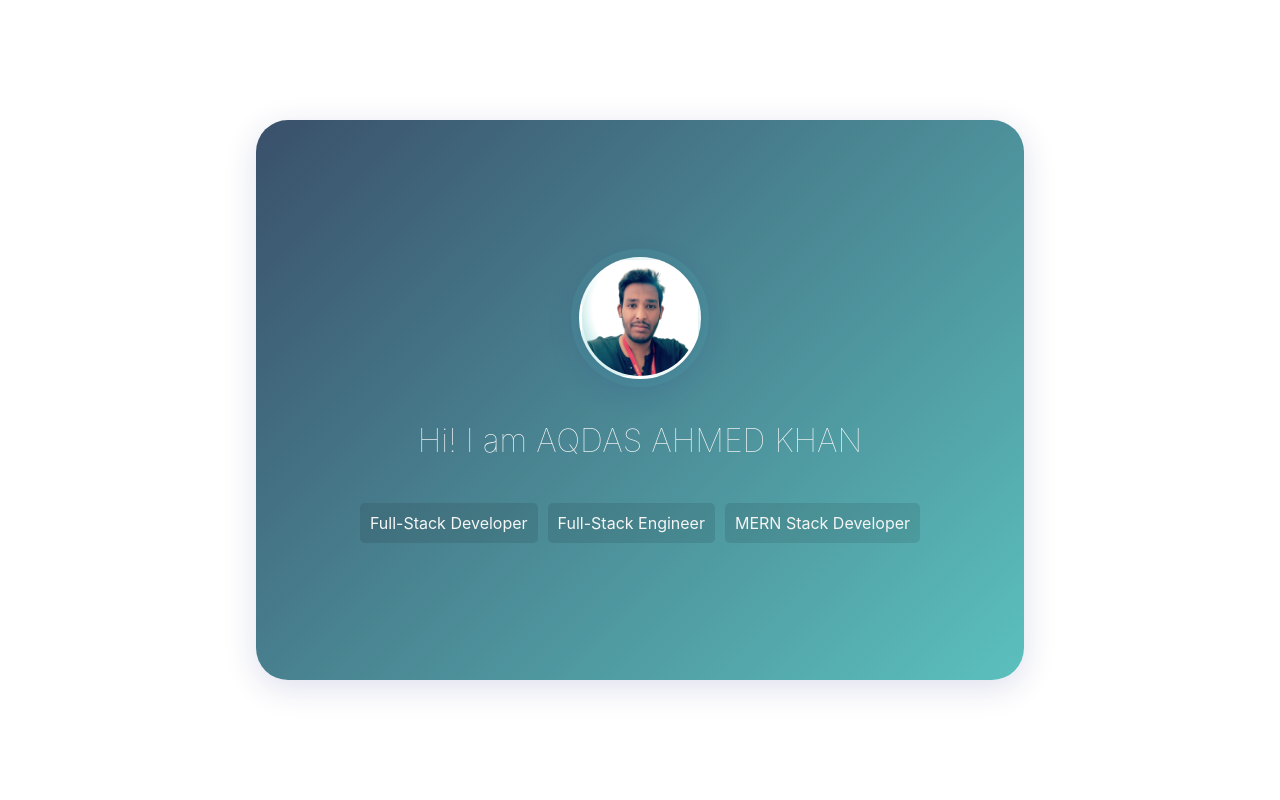
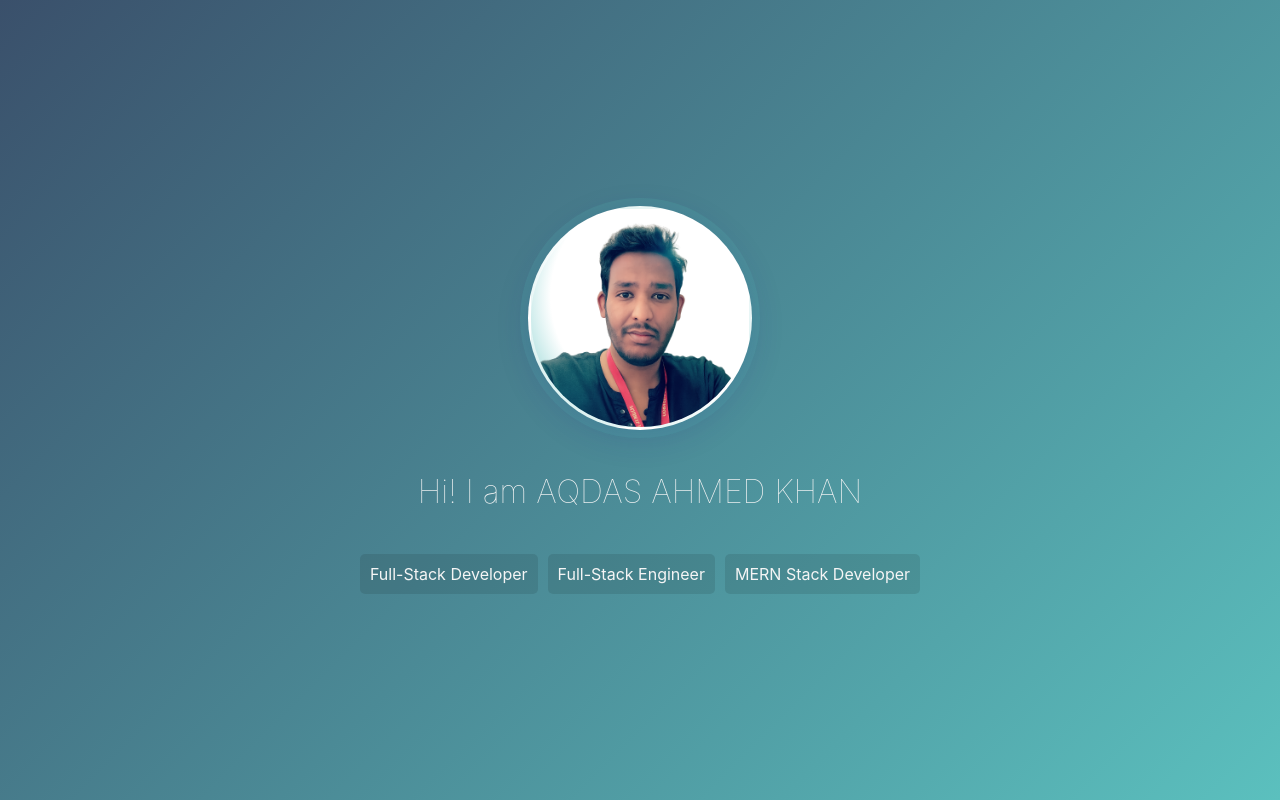
Before and after one commit to AqdasAhmed/aqdasahmed.github.io, a React (Create React App) app: page / in a window 1280 px wide. Shown: the top 800 px of the page. Built offline with nearby package versions, Linux system fonts and the light colour scheme.

Commit message:
Fixed Contact Form Styling and Functionality

```diff
--- a/src/App.js
+++ b/src/App.js
@@ -5,6 +5,7 @@ import Projects from './Components/Projects';
 import CardFlip from './Components/CardFlip';
 import Certificate from './Components/Certificates'
 import Navbar from './Components/Navbar';
+import Contact from './Components/Contact';
 
 function App() {
   return (
@@ -16,6 +17,7 @@ function App() {
         <div className='section'><Skills /></div>
         <div className='section'><Projects /></div>
         <div className="section"><Certificate /></div>
+        <div className='section'><Contact /></div>
       </div>
     </div>
   );
--- a/src/Components/CardFlip.jsx
+++ b/src/Components/CardFlip.jsx
@@ -18,7 +18,6 @@ const CardFlip = () => {
                     <Home onPicClick={handleFlip} />
                 </div>
                 <div className="flip-card-back">
-                    <Contact onUnflip={handleUnflip} />
                 </div>
             </div>
         </div>
--- a/src/Components/Contact.css
+++ b/src/Components/Contact.css
@@ -1,329 +1,170 @@
+/* Contact.refactor.css — clean stylesheet matching About sizing/positioning */
 .contact {
-  top: 2vh;
-  left: 2vw;
-  border-radius: 32px;
-  height: 90vh;
-  width: 25vw;
-  position: fixed;
-/* Small phones and touch devices */
-@media (max-width: 420px), (hover: none) and (pointer: coarse) {
-  .contact {
-    width: 94vw;
-    left: 3vw;
-    top: 10vh;
-    padding: 12px;
-  }
-
-  #emailForm input,
-  #emailForm button,
-  #emailForm textarea {
-    width: 100%;
-    padding: 10px;
-    font-size: 0.95rem;
-  }
-
-  .contact-close {
-    top: 8px;
-    right: 8px;
-    font-size: 1.1rem;
-  }
-}
-  box-shadow: 0 12px 48px 0 rgba(31, 38, 135, 0.18);
-  background: whitesmoke;
-  transition: all 0.7s;
-  padding: 20px;
-  border: 4px solid transparent;
-  background-clip: padding-box;
-  display: flex;
-  flex-direction: column;
-  align-items: center;
-}
-
-.contact.gradient-border {
-  border: 2px solid transparent;
-  border-radius: 32px;
-  background-image: linear-gradient(whitesmoke, whitesmoke),
-    linear-gradient(135deg, #3a506b 0%, #5bc0be 100%);
-  background-origin: padding-box, border-box;
-  background-clip: padding-box, border-box;
+  margin: auto;
+  padding: 40px 20px;
+  font-family: "Segoe UI", sans-serif;
+  color: #333;
+  line-height: 1.6;
+  width: 92%;
+  max-width: 980px;
+  border-radius: 14px;
+  transition: all 0.28s ease;
+  display: block;
 }
 
 .contact .gradient-text {
+  color: transparent;
   background: linear-gradient(135deg, #3a506b 0%, #5bc0be 100%);
   -webkit-background-clip: text;
-  -webkit-text-fill-color: transparent;
   background-clip: text;
-  color: transparent;
 }
 
 .contact #myProfiles {
   display: flex;
   flex-wrap: wrap;
-  width: 90%;
-  height: 15%;
+  gap: 10px;
+  width: 100%;
   justify-content: center;
   align-items: center;
-  border-top: solid 0.1px #3a506b;
+  padding-top: 12px;
+  border-top: 2px solid rgba(44, 60, 80, 0.18);
+  margin-top: 16px;
+}
+
+.contact #myProfiles a {
+  color: #3a506b;
+  font-size: 2rem;
+  transition: color 0.3s ease;
+}
+
+.contact #myProfiles a:hover {
+  color: #5bc0be;
 }
 
 .contact #myProfiles span {
-  font-size: 2rem;
-  margin: 0 10px;
+  font-size: 1rem;
+  margin: 4px 8px;
 }
 
-.contact #myProfiles span a {
+.contact #emailForm {
+  display: flex;
+  flex-direction: column;
+  gap: 12px;
+  width: 100%;
   color: #3a506b;
 }
-
-#emailForm {
-  display: flex;
-  flex-direction: column;
-  width: 90%;
-  height: 50%;
-  color: #3a506b;
+.contact #emailForm input,
+.contact #emailForm textarea,
+.contact #emailForm button {
+  width: 100%;
+  padding: 12px 14px;
+  margin-top: 6px;
+  border-radius: 6px;
+  border: 1px solid rgba(41, 149, 147, 0.5);
+  background: #fff;
+  font-size: 0.95rem;
 }
-
-#emailForm input,
-#emailForm button {
-  width: 90%;
-  padding: 2.5vh;
-  margin: 2vh 0;
-  border-radius: 5px;
-  border: solid 0.1px #5bc0be;
-  float: left;
-  font-size: medium;
+.contact #emailForm textarea {
+  min-height: 60px;
+  resize: vertical;
 }
-
-#emailForm textarea {
-  width: 92%;
-  padding: 2vh;
-  margin: 2vh 0;
-  border-radius: 5px;
-  border: solid 0.1px #5bc0be;
-  float: left;
-  resize: none;
-  font-size: large;
+.contact #emailForm input:focus,
+.contact #emailForm textarea:focus {
+  outline: none;
+  box-shadow: 0 6px 18px rgba(58, 175, 169, 0.08);
+  border-color: #3a506b;
 }
-
-#emailForm input:focus,
-#emailForm textarea:focus {
-  border-color: #3a506b;
-  outline: none;
-  box-shadow: 0 0 6px rgba(59, 129, 246, 0.2);
-}
-
-#emailForm button {
-  display: flex;
-  background: transparent;
-  font-weight: bold;
-  cursor: pointer;
-  width: 40%;
-  background: linear-gradient(135deg, #3a506b 0%, rgb(91, 192, 190) 100%);
-  color: whitesmoke;
-  float: left;
-  transition: all 0.3s ease-in-out;
+.contact #emailForm button {
+  background: linear-gradient(135deg, #3a506b 0%, #5bc0be 100%);
+  color: #fff;
+  border: none;
+  font-weight: 600;
+  display: inline-flex;
   justify-content: center;
   align-items: center;
-}
-
-#emailForm button:hover {
-  transform: translateY(-3px); /* subtle lift effect */
-  box-shadow: 0 8px 20px rgba(91, 192, 190, 0.35); /* smoother shadow */
+  width: 30%;
 }
 
 #formModal {
-  background: whitesmoke;
-  z-index: 30;
+  z-index: 60;
   position: fixed;
-  justify-self: center;
-  align-self: center;
+  inset: 0;
+  display: flex;
+  align-items: center;
+  justify-content: center;
+  padding: 20px;
 }
 
 .contact #contact-me {
-  display: none;
-  justify-content: center;
-  align-items: center;
-  position: absolute;
-  top: -10px;
-  left: 10px;
-  padding: 5px;
-  font-size: 1.2rem;
+  display: inline-block;
+  padding: 6px 8px;
+  font-size: 0.95rem;
   color: #3a506b;
-  border-radius: 5px;
+  border-radius: 6px;
   text-decoration: none;
-  transition: all 0.3s ease;
-  cursor: pointer;
-}
-
-.contact:hover #contact-me {
-  display: inline;
 }
 
 @media (max-width: 1440px) {
-  #emailForm input,
-  #emailForm button {
+  .contact {
     width: 92%;
-    padding: 1.5vh;
-    margin: 1vh 0;
-    font-size: medium;
-  }
-
-  #emailForm textarea {
-    width: 92%;
-    padding: 1.5vh;
-    margin: 1vh 0;
-  }
-
-  #emailForm button {
-    width: 30%;
   }
 }
-
 @media (max-width: 1024px) {
-  #emailForm input,
-  #emailForm button {
-    width: 92%;
-    padding: 1.5vh;
-    margin: 1vh 0;
-    font-size: small;
+  .contact {
+    padding: 28px 16px;
   }
-
-  #emailForm textarea {
-    width: 92%;
-    padding: 1.5vh;
-    margin: 1vh 0;
-    font-size: medium;
+  .contact #emailForm input,
+  .contact #emailForm textarea {
+    font-size: 0.75rem;
+    padding: 10px 12px;
   }
-
-  #emailForm button {
-    width: 35%;
-    font-size: 0.8rem;
+  .contact #emailForm button {
+    width: 20%;
+    font-size: 0.75rem;
+    padding: 10px 12px;
   }
-
-  .contact p {
-    font-size: 0.9rem;
-  }
-
-  .contact #myProfiles span {
-    font-size: 1.3rem;
-    margin: 0 10px;
+  .contact #myProfiles a {
+    font-size: 1.5rem;
   }
 }
 
 @media (max-width: 768px) and (min-width: 426px) {
   .contact {
-    padding: 15px;
-    width: 91.7vw;
-  }
-
-  .contact .gradient-text {
-    font-size: 1.2rem;
-  }
-
-  #emailForm {
-    width: 95%;
-    flex-direction: row;
-    justify-content: center;
-  }
-
-  #emailForm input,
-  #emailForm button {
-    width: 45.2%;
-    padding: 1.8vh;
-    margin: 1vh 2vh 1vh 0vh;
-    font-size: 0.85rem;
-  }
-
-  #emailForm textarea {
-    width: 95%;
-    padding: 1.8vh;
-    margin: 2vh 0;
-    font-size: 0.85rem;
-  }
-
-  #emailForm button {
-    width: 20%;
-    font-size: 0.75rem;
-    padding: 1.5vh;
-  }
-
-  .contact p {
-    font-size: 0.85rem;
-  }
-
-  .contact #myProfiles {
+    padding: 22px 14px;
     width: 95%;
   }
-
-  .contact #myProfiles span {
-    font-size: 1.5rem;
-    margin: 0 8px;
-  }
-
-  .contact #contact-me {
-    font-size: 1.2rem;
-    top: -5px;
-    left: 15px;
-    display: inline;
+  .contact #emailForm input,
+  .contact #emailForm textarea {
+    padding: 10px 12px;
   }
 }
-
 @media (max-width: 426px) {
   .contact {
-    top: 8vh;
-    left: 5vw;
-    height: 80vh;
-    width: 85vw;
-    padding: 10px;
+    padding: 18px 12px;
+    width: 98%;
+    border-radius: 12px;
   }
-
-  .contact .gradient-text {
-    font-size: 1rem;
-  }
-
-  #emailForm {
-    width: 98%;
-    height: 55%;
-    flex-direction: column;
-    justify-content: center;
-  }
-
-  #emailForm input,
-  #emailForm button {
-    width: 92%;
-    padding: 1.5vh;
-    margin: 1vh 0;
-    font-size: 0.75rem;
-  }
-
-  #emailForm textarea {
-    width: 92%;
-    padding: 1.5vh;
-    margin: 1vh 0;
-    font-size: 0.75rem;
-  }
-
-  #emailForm button {
-    width: 40%;
-    font-size: 0.7rem;
-    padding: 1.5vh;
-  }
-
-  .contact p {
-    font-size: 0.8rem;
-  }
-
-  .contact #myProfiles {
-    width: 98%;
-    height: auto;
-  }
-
-  .contact #myProfiles span {
-    font-size: 1.2rem;
-    margin: 0 6px;
-  }
-
-  .contact #contact-me {
-    display: inline;
+  .contact #emailForm textarea {
+    min-height: 100px;
   }
 }
+@media (max-width: 420px), (hover: none) and (pointer: coarse) {
+  .contact {
+    padding: 12px 10px;
+    width: 90%;
+    border-radius: 10px;
+  }
+  .contact #emailForm input,
+  .contact #emailForm textarea,
+  .contact #emailForm button {
+    padding: 10px 12px;
+    font-size: 0.75rem;
+    width: 90%;
+  }
+  .contact #emailForm textarea {
+    min-height: 80px;
+  }
+  .contact #emailForm button {
+    width: 97.4%;
+  }
+}
--- a/src/Components/Contact.jsx
+++ b/src/Components/Contact.jsx
@@ -40,24 +40,15 @@ const Contact = ({ onUnflip }) => {
   ]
 
   return (
-    <div className='contact gradient-border' id='container'>
-      <h1 className='gradient-text'>Contact Me</h1>
+    <div className='contact' id='container'>
+      <h2 className='gradient-text'>Contact Me</h2>
       <ContactForm />
 
       <div id='myProfiles' style={{ flexDirection: 'row', marginTop: '20px' }}>
-        <p style={{ width: '100%', color: '#3a506b' }}>Socialize with me</p>
         {contact_list.map((obj) => (
           <span><a href={obj.link} target='_blank' title={obj.name}>{obj.icon}</a></span>
         ))}
       </div>
-
-      <p
-        onClick={onUnflip}
-        id='contact-me'
-        >
-        <HiMiniArrowPathRoundedSquare style={{ transform: 'rotateY(180deg)' }} />
-      </p>
-
     </div>
   );
 };
--- a/src/Components/ContactForm.jsx
+++ b/src/Components/ContactForm.jsx
@@ -68,7 +68,7 @@ const ContactForm = () => {
                     value={formData.message}
                     onChange={handleChange}
                     placeholder="Message"
-                    rows='5'
+                    rows='2'
                     required
                 />
                 <button
--- a/src/Components/Home.css
+++ b/src/Components/Home.css
@@ -3,17 +3,17 @@
   flex-direction: column;
   justify-content: center;
   align-items: center;
-  height: 70vh;
-  width: 60vw;
-  top: 15vh;
-  left: 20vw;
-  border-radius: 32px;
+  height: 100vh;
+  width: 100vw;
+  top: 0vh;
+  left: 0vw;
+  /* border-radius: 32px; */
   /* background: linear-gradient(135deg, #a1c4fd 0%, #c2e9fb 100%); */
   /* background: linear-gradient(135deg, #232946 0%, #1a223f 100%); */
   background: linear-gradient(135deg, #3a506b 0%, #5bc0be 100%);
   flex-wrap: wrap;
   box-shadow: 0 8px 32px 0 rgba(31, 38, 135, 0.15);
-  transition: all 0.7s;
+  transition: all 0.7s ease-in-out;
   color: whitesmoke;
   position: relative;
   z-index: 6;
@@ -25,7 +25,6 @@
 
 .home #myPic {
   border-radius: 50%;
-  /* border-radius: 18px; */
   /* box-shadow: 0 4px 24px rgba(0, 0, 0, 0.13);
   background: radial-gradient(circle at 60% 40%, #e0e7ef 60%, #5bc0be 100%); */
   background: radial-gradient(
@@ -37,10 +36,12 @@
   box-shadow: 0 8px 32px 0 rgba(31, 38, 135, 0.18),
     0 0 0 8px rgba(91, 192, 190, 0.15);
   border: 3px solid rgba(255, 255, 255, 0.5);
-  width: 12vw;
-  height: 12vw;
   object-fit: cover;
-  transition: all 0.7s;
+  transition: all 0.7s ease-in-out;
+  height: 17vw;
+  width: 17vw;
+  top: 35%;
+  z-index: -1;
 }
 
 .home #myNameTitles {
@@ -98,36 +99,38 @@
 }
 
 .home.scrolled {
-  top: -2vh;
-  left: -2vw;
+  top: 4vh;
+  left: 1vw;
   border-radius: 32px;
-  height: 90vh;
-  width: 25vw;
+  height: 80vh;
+  width: 20vw;
   position: fixed;
-  box-shadow: 0 12px 48px 0 rgba(31, 38, 135, 0.18);
+  box-shadow: 0 20px 60px rgba(31, 38, 135, 0.55),
+              0 9px 30px rgba(91, 192, 190, 0.35),
+              0 0 30px rgba(91, 192, 190, 0.3);
   background: linear-gradient(135deg, #3a506b 0%, #5bc0be 100%);
   transition: all 0.7s;
   padding: 20px;
 }
 
 .home.scrolled #myPic {
-  width: 10vw;
-  height: 10vw;
+  width: 7vw;
+  height: 7vw;
 }
 
-.home.scrolled #myName {
-  font-size: 1.8rem;
+.home.scrolled #myNameTitles #myName {
+  font-size: 1rem;
   letter-spacing: 1.5px;
   transition: color 0.4s;
 }
 
-.home.scrolled #myTitles {
+.home.scrolled #myNameTitles #myTitles {
   flex-direction: row;
-  font-size: 0.8rem;
   flex-wrap: wrap;
 }
 
-.home.scrolled #myTitles #myTitle {
+.home.scrolled #myNameTitles #myTitles #myTitle {
+  font-size: 0.6rem;
   margin: 5px;
 }
 
@@ -145,7 +148,7 @@
   align-items: center;
   position: absolute;
   top: 10px;
-  right: 10px;
+  left: 10px;
   padding: 5px;
   font-size: 1.2rem;
   color: whitesmoke;
@@ -160,11 +163,6 @@
 }
 
 @media (max-width: 1440px) {
-  .home #myPic {
-    width: 9vw;
-    height: 9vw;
-  }
-
   .home #myName {
     font-size: 2rem;
   }
@@ -202,11 +200,11 @@
     font-size: 0.7rem;
   }
 
-  .home.scrolled #myName {
-    font-size: 1rem;
+  .home.scrolled #myNameTitles #myName {
+    font-size: 0.79rem;
   }
 
-  .home.scrolled #myTitles {
+  .home.scrolled #myNameTitles #myTitles #myTitle {
     font-size: 0.5rem;
   }
 
@@ -251,7 +249,7 @@
   .home.scrolled #myPic {
     width: 5vw;
     height: 5vw;
-    margin: 5px 25px 5px 5px ;
+    margin: 5px 25px 5px 5px;
     padding: 0;
   }
 
@@ -317,10 +315,11 @@
   }
 
   .home.scrolled {
-    width: 80vw;
+    width: 85vw;
     height: auto;
     padding: 5px;
-    top: 3vh;
+    left: -2vh;
+    top: 0vh;
     flex-direction: row;
     border-radius: 35px;
     flex-wrap: wrap;
@@ -341,7 +340,6 @@
     padding: 0.5vh;
     text-align: center;
     transition: all 0.7s;
-
   }
 
   .home.scrolled #myTitles #myTitle {
--- a/src/Components/Navbar.css
+++ b/src/Components/Navbar.css
@@ -27,6 +27,7 @@
   cursor: pointer;
   z-index: 1100;
 }
+
 .nav-btn span {
   display: block;
   background: #5bc0be;
@@ -34,15 +35,19 @@
   border-radius: 2px;
   transition: all 0.28s ease;
 }
+
 .nav-btn span:nth-child(1) {
   width: 100%;
 }
+
 .nav-btn span:nth-child(2) {
   width: 75%;
 }
+
 .nav-btn span:nth-child(3) {
   width: 55%;
 }
+
 .nav-btn:hover span {
   background: #3a506b;
 }
@@ -55,10 +60,12 @@
 .nav-btn.open span:nth-child(1) {
   transform: rotate(45deg) translateX(17px);
 }
+
 .nav-btn.open span:nth-child(2) {
   opacity: 0;
   transform: scaleX(0);
 }
+
 .nav-btn.open span:nth-child(3) {
   transform: rotate(-45deg) translateX(16px);
   width: 100%;
@@ -72,9 +79,12 @@
   margin: 0 10px;
   padding: 0;
 }
+
 .navbar-links li a {
-  color: #3a506b;
-  background: #fff;
+  /* color: #3a506b;
+  background: #fff; */
+  color: whitesmoke;
+  background: transparent;
   text-decoration: none;
   font-size: 1.1rem;
   font-weight: 500;
@@ -82,19 +92,44 @@
   border-radius: 20px;
   transition: transform 0.22s ease, box-shadow 0.22s ease, color 0.22s ease,
     background 0.22s ease;
-  box-shadow: 0 6px 18px rgba(0, 0, 0, 0.08); /* subtle floating */
+  /* box-shadow: 0 6px 18px rgba(0, 0, 0, 0.08); */
   display: block;
   cursor: pointer;
 }
+
 .navbar-links li a:hover,
 .navbar-links li a.active {
+  /* background: linear-gradient(135deg, #3a506b 0%, #5bc0be 100%);
+  color: #fff; */
+  background: whitesmoke;
+  color: #3a506b;
+  transform: translateY(-3px);
+  box-shadow: 0 18px 34px rgba(0, 0, 0, 0.18); /* stronger floating on hover/active */
+}
+
+.navbar.visible .navbar-links li a {
+  background: white;
+  color: #3a506b;
+  box-shadow: 0 6px 18px rgba(0, 0, 0, 0.08);
+}
+
+.navbar.visible .navbar-links li a:hover,
+.navbar.visible .navbar-links li a.active {
   background: linear-gradient(135deg, #3a506b 0%, #5bc0be 100%);
   color: #fff;
   transform: translateY(-3px);
   box-shadow: 0 18px 34px rgba(0, 0, 0, 0.18); /* stronger floating on hover/active */
 }
+
 .navbar-links li a:active {
   transform: scale(0.98);
+}
+
+@media (max-width: 1024px) {
+  .navbar-links li a {
+    font-size: 0.8rem;
+    padding: 6px 14px;
+  }
 }
 
 /* --------------------- MOBILE (<=768) behaviour --------------------- */
@@ -298,8 +333,8 @@
 
   /* nav-btn always visible on mobile */
   .nav-btn {
-    top: 6vh;
-    right: 25px;
+    top: 7vh;
+    right: 3vw;
     display: flex;
     z-index: 1100;
   }
```
Also changed, not shown: src/Components/About.css (+27 -19 lines), src/Components/CardFlip.css (+9 -6 lines), src/Components/Certificates.css (+20 -12 lines), src/Components/Home.jsx (+1 -7 lines), src/Components/Projects.css (+22 -14 lines).
